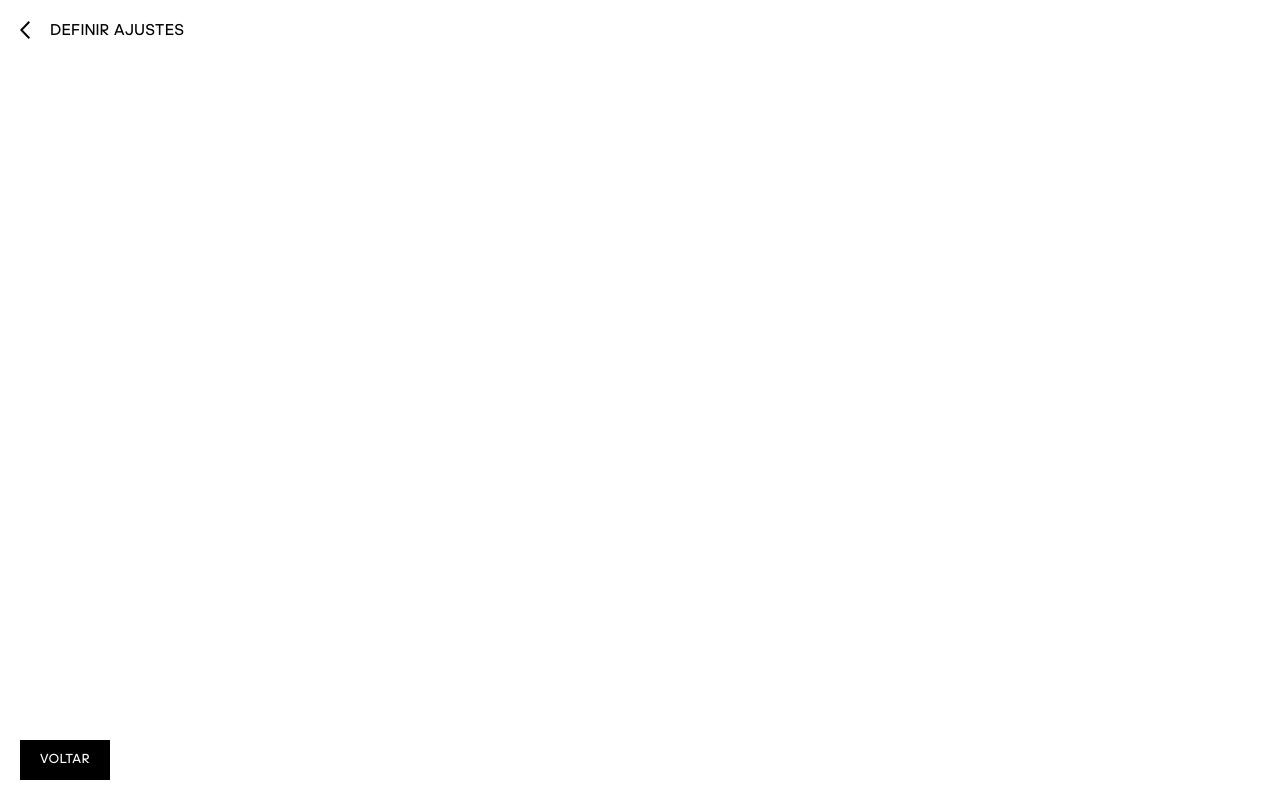
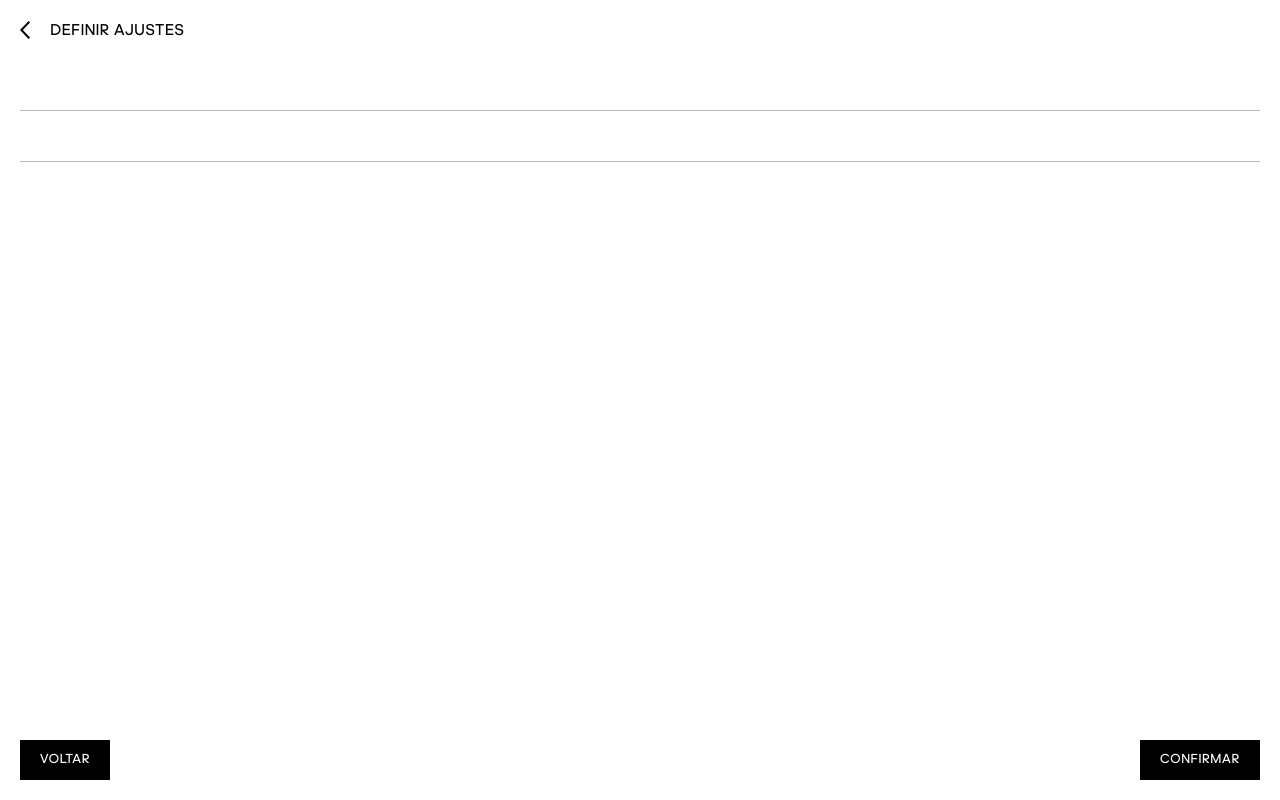
Before and after one commit to csbs1985/na-trave-ngx, an Angular app: page /principal/1 in a window 1280 px wide. Built offline with nearby package versions, Linux system fonts and the light colour scheme.

Commit message:
add form-texto

```diff
--- a/src/app/definir/definir.component.html
+++ b/src/app/definir/definir.component.html
@@ -7,6 +7,10 @@
         *ngIf="isSelecionarEquipes"
         (esporteSelecionado)="esporteSelecionado($event)"
       ></app-selecionar-esporte>
+
+      <app-form-texto [formTexto]="formTextoCasa"></app-form-texto>
+
+      <app-form-texto [formTexto]="formTextoVisitante"></app-form-texto>
     </div>
 
     <div class="definir-rodape botao-duplo">
--- a/src/app/definir/definir.component.ts
+++ b/src/app/definir/definir.component.ts
@@ -9,15 +9,20 @@ import { TipoRoute } from '../shared/enum/tipo-route.enum';
 })
 export class DefinirComponent implements OnInit {
   rotaBotao: string;
-  textoBotao: string;
 
   isPartida = false;
   isPlacar = false;
   isConfirmar = false;
   isSelecionarEquipes = false;
 
-  readonly textoCabecalho = 'Definir ajustes';
+  textoCabecalho = 'Definir ajustes';
+  textoBotao = 'confirmar';
+
   readonly pagina = 'pagina';
+  readonly manual = 'manual';
+
+  formTextoCasa = {};
+  formTextoVisitante = {};
 
   constructor(
     private route: Router,
@@ -33,27 +38,45 @@ export class DefinirComponent implements OnInit {
 
     switch (this.rotaBotao) {
       case TipoRoute.PARTIDA:
-        this.textoBotao = 'partida';
         this.isPartida = true;
         break;
       case TipoRoute.PLACAR:
-        this.textoBotao = 'placar';
-        this.isPlacar = true;
+        this.iniciarPlacar();
         break;
       case TipoRoute.SELECIONAR_EQUIPE:
-        this.textoBotao = 'selecionar equipe';
         this.isSelecionarEquipes = true;
         this.isConfirmar = false;
+        this.rotaBotao = this.manual;
+        this.textoBotao = 'definir manualmente';
         break;
     }
   }
 
+  iniciarPlacar(): any {
+    this.isPlacar = true;
+    this.formTextoCasa = {
+      titulo: 'time 1',
+      descricao: '',
+      placeholder: 'time 1'
+    };
+    this.formTextoVisitante = {
+      titulo: 'time 2',
+      descricao: '',
+      placeholder: 'time 2'
+    };
+  };
+
   selecionarPagina(pagina: string): void {
+    if (pagina === this.manual) {
+      this.isSelecionarEquipes = false;
+      this.rotaBotao = this.manual;
+      this.textoBotao = 'confirmar';
+      return;
+    }
     this.route.navigate(['/' + pagina]);
   }
 
   esporteSelecionado(esporte: string): void {
-    console.log(esporte);
     this.isSelecionarEquipes = false;
   }
 }
--- /dev/null
+++ b/src/app/shared/components/form-texto/form-texto.component.html
@@ -0,0 +1,14 @@
+<div class="form-texto">
+  <div class="form-texto-titulo">{{ formTexto.titulo }}</div>
+
+  <div
+    class="form-texto-descricao"
+    *ngIf="formTexto.descricao"
+  > {{ formTexto.descricao }}</div>
+
+  <input
+    type="text"
+    class="form-texto-input"
+    placeholder="{{ formTexto.placeholder }}"
+  >
+</div>
--- /dev/null
+++ b/src/app/shared/components/form-texto/form-texto.component.scss
@@ -0,0 +1,25 @@
+@import '../../../../sass/styles.scss';
+
+.form-texto {
+  border-bottom: $borda;
+  margin: $tamanho-m;
+
+  &-titulo {
+    margin-bottom: $tamanho-p;
+  }
+
+  &-descricao {
+    font-size: 12px;
+    margin-bottom: $tamanho-p;
+    text-transform: none;
+  }
+
+  &-input {
+    border: none;
+    height: $tamanho-m;
+    margin: 0;
+    margin-bottom: $tamanho-p;
+    padding: 0;
+    width: 100%;
+  }
+}
--- /dev/null
+++ b/src/app/shared/components/form-texto/form-texto.component.ts
@@ -0,0 +1,16 @@
+import { Component, Input, OnInit } from '@angular/core';
+
+@Component({
+  selector: 'app-form-texto',
+  templateUrl: './form-texto.component.html',
+  styleUrls: ['./form-texto.component.scss']
+})
+export class FormTextoComponent implements OnInit {
+
+  @Input() formTexto;
+
+  constructor() { }
+
+  ngOnInit(): void {
+  }
+}
--- a/src/app/shared/components/selecionar-esporte/selecionar-esporte.component.ts
+++ b/src/app/shared/components/selecionar-esporte/selecionar-esporte.component.ts
@@ -25,7 +25,7 @@ export class SelecionarEsporteComponent {
       tipoEsporte: 'futsete',
       imagem: '../../assets/images/futsete.jpeg'
     }
-  ]
+  ];
 
   selecionarEsporte(esporte): void {
     this.esporteSelecionado.emit(esporte);
--- a/src/sass/_reset.scss
+++ b/src/sass/_reset.scss
@@ -85,6 +85,7 @@ video {
   font-size: 100%;
   font: inherit;
   vertical-align: baseline;
+  outline: none;
 }
 
 /* HTML5 display-role reset for older browsers */
@@ -128,3 +129,8 @@ table {
   border-collapse: collapse;
   border-spacing: 0;
 }
+
+
+input {
+  outline: none;
+}
--- a/src/sass/_variables.scss
+++ b/src/sass/_variables.scss
@@ -11,3 +11,5 @@ $tamanho-gg: 60px;
 $espaco-letra: 1px;
 
 $texto-sombra: 3px 4px 5px $cor-primario;
+
+$borda: 1px solid $cor-secundario;
```
Also changed, not shown: src/app/shared/components/components.module.ts (+5 -2 lines).
